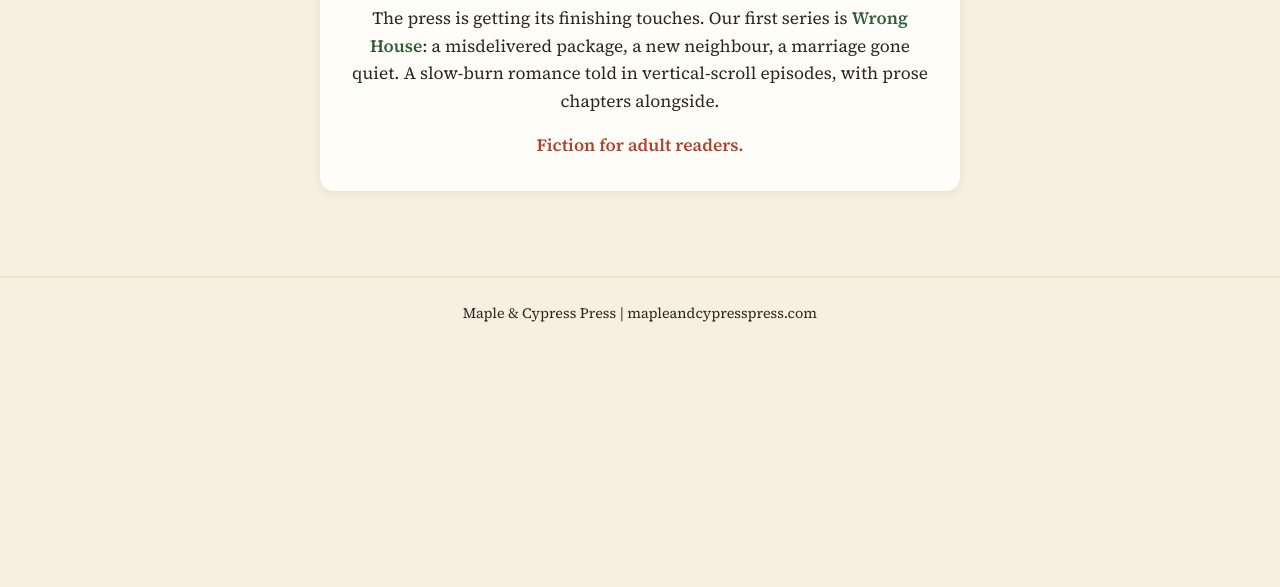
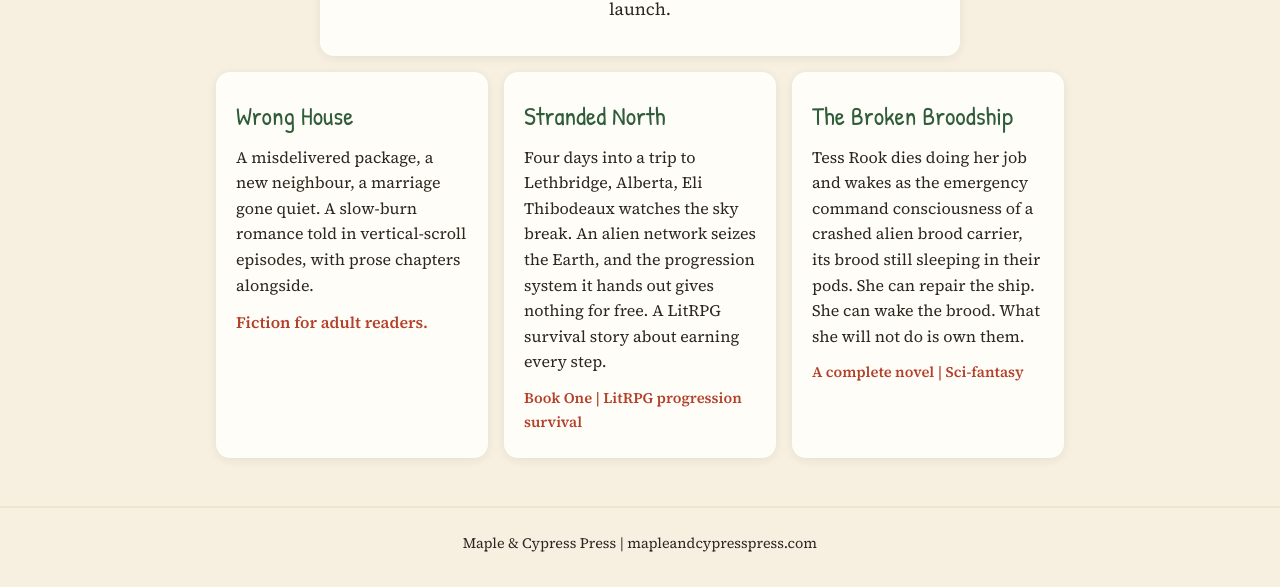
Before and after one commit to magicmantheace/maple-and-cypress-coming-soon, a plain HTML site: page index.html in a window 1280 px wide. Shown: the part 443-1030 px from the top of the page. Before the commit the page ends 800 px from the top, so only its background shows below. Drawn offline with Linux system fonts and the light colour scheme.

Commit message:
Show all three launch books on the coming soon page

```diff
--- a/index.html
+++ b/index.html
@@ -4,7 +4,7 @@
 <meta charset="utf-8">
 <meta name="viewport" content="width=device-width, initial-scale=1">
 <title>Coming Soon | Maple &amp; Cypress</title>
-<meta name="description" content="Maple &amp; Cypress Press is coming soon. An independent press for slow-burn stories, home of the webcomic Wrong House.">
+<meta name="description" content="Maple &amp; Cypress Press is coming soon. An independent press for slow-burn stories: Wrong House, Stranded North, and The Broken Broodship.">
 <link rel="icon" href="favicon.svg" type="image/svg+xml">
 <link rel="preconnect" href="https://fonts.googleapis.com">
 <link href="https://fonts.googleapis.com/css2?family=Patrick+Hand&family=Source+Serif+4:ital,opsz,wght@0,8..60,400;0,8..60,600;1,8..60,400&display=swap" rel="stylesheet">
@@ -55,6 +55,21 @@
   .soon-card p:last-child { margin-bottom: 0; }
   .series-name { color: var(--cypress); font-weight: 600; }
   .rating { font-size: .95rem; font-weight: 600; color: var(--maple); }
+  .books {
+    display: grid; grid-template-columns: repeat(auto-fit, minmax(230px, 1fr));
+    gap: 1rem; max-width: 880px; margin: 1rem auto 0; width: 100%;
+  }
+  .book-card {
+    background: var(--card); border-radius: 14px; padding: 1.5rem 1.25rem;
+    box-shadow: 0 2px 10px rgba(43,38,32,.08);
+  }
+  .book-card h3 {
+    font-family: "Patrick Hand", cursive; font-weight: 400;
+    font-size: 1.6rem; margin: 0 0 .5rem; color: var(--cypress);
+  }
+  .book-card p { font-size: 1rem; margin: 0 0 .75rem; }
+  .book-card p:last-child { margin-bottom: 0; }
+  .book-card .kind { font-size: .92rem; font-weight: 600; color: var(--maple); }
   .site-footer {
     text-align: center; padding: 1.5rem 1rem 2rem; font-size: .9rem;
     border-top: 2px solid var(--paper-deep);
@@ -72,11 +87,33 @@
   </section>
   <section class="soon-card">
     <h2>Coming soon</h2>
-    <p>The press is getting its finishing touches. Our first series is
-    <span class="series-name">Wrong House</span>: a misdelivered package, a new
-    neighbour, a marriage gone quiet. A slow-burn romance told in
-    vertical-scroll episodes, with prose chapters alongside.</p>
-    <p class="rating">Fiction for adult readers.</p>
+    <p>The press is getting its finishing touches, and three books lead
+    the launch.</p>
+  </section>
+  <section class="books">
+    <article class="book-card">
+      <h3>Wrong House</h3>
+      <p>A misdelivered package, a new neighbour, a marriage gone quiet.
+      A slow-burn romance told in vertical-scroll episodes, with prose
+      chapters alongside.</p>
+      <p class="rating">Fiction for adult readers.</p>
+    </article>
+    <article class="book-card">
+      <h3>Stranded North</h3>
+      <p>Four days into a trip to Lethbridge, Alberta, Eli Thibodeaux
+      watches the sky break. An alien network seizes the Earth, and the
+      progression system it hands out gives nothing for free. A LitRPG
+      survival story about earning every step.</p>
+      <p class="kind">Book One | LitRPG progression survival</p>
+    </article>
+    <article class="book-card">
+      <h3>The Broken Broodship</h3>
+      <p>Tess Rook dies doing her job and wakes as the emergency command
+      consciousness of a crashed alien brood carrier, its brood still
+      sleeping in their pods. She can repair the ship. She can wake the
+      brood. What she will not do is own them.</p>
+      <p class="kind">A complete novel | Sci-fantasy</p>
+    </article>
   </section>
 </main>
 <footer class="site-footer">
```
